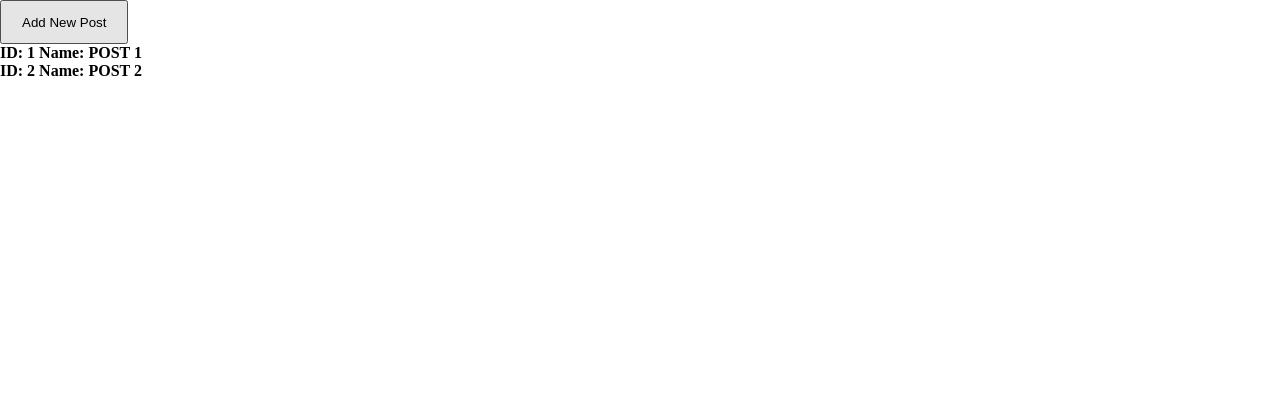
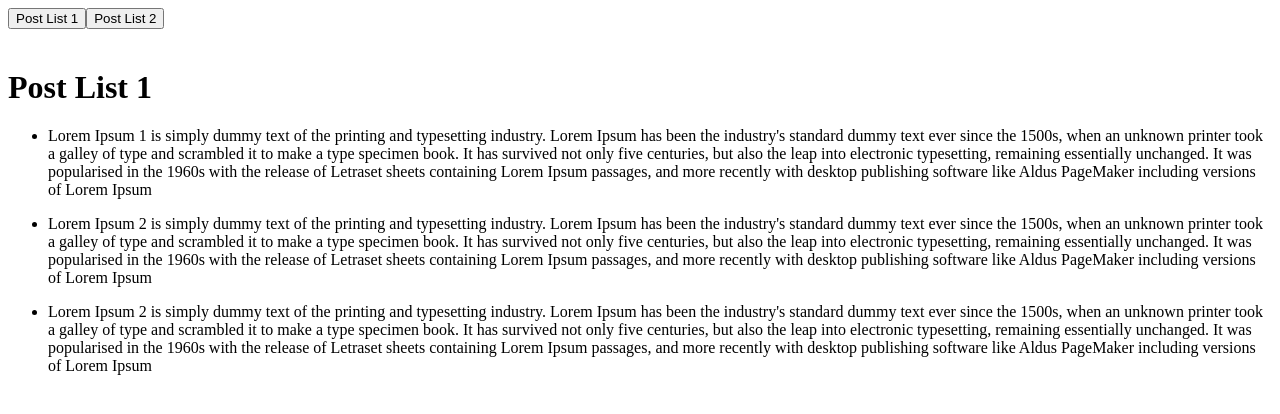
Before and after one commit to styler101/react-query-pratice, a React (Vite) app: page / in a window 1280 px wide. Shown: the top 414 px of the page. Built offline with nearby package versions, Linux system fonts and the light colour scheme.

Commit message:
feat: create tab and postlist components

```diff
--- a/src/App.jsx
+++ b/src/App.jsx
@@ -1,64 +1,23 @@
-import React from "react";
-import { useQuery, useMutation, useQueryClient }from 'react-query'
-import { wait } from './utils/Timer'
-import './App.css'
-
-const posts = [
-  { id: 1, title: ' POST 1 '},
-  { id: 2, title: ' POST 2 '}
-]
-
-// query -> you get data from the query
-// mutation -> change Data
-// formas de se salvar chaves com o react-query
-// /posts -> ["posts"]
-// /posts/1 -> ["posts", post.id],
-// /posts?authorid=1 -> ["posts", { authorId: 1}]
-// /posts/2/comments -> ["posts", post.id , "comments"]
-
-export function App() {
-
-  const queryClient = useQueryClient();
-
-  const newPostsMutation = useMutation({
-    // essa função será responsável por alterar as informãções do nossos posts
-     mutationFn: () =>  wait(1000).then(() =>{
-      return posts.push({ id: Math.random(), title: 'New Post'})
-    }),
-    // Ira invalidar o nossa chave do posts e ira alterar as mesmas.
-    onSuccess: () =>{
-      queryClient.invalidateQueries(['posts'])
-    }
+import React from 'react';
+import { PostList1 ,PostList2 ,Tabs } from './components'
 
 
-  })
-
-  const postsQuery = useQuery({
-    queryKey: ['posts'],
-    queryFn: () =>  wait(1000).then(() => posts)
-  })
-
-  console.log(postsQuery);
-
-  if(postsQuery.isLoading )  return <h1> Carregando as informações...</h1>
-  if(postsQuery.isError) return <h1> Ocorreu um erro ao processar a requisição.</h1>
-
-
-
-  return (
-  <React.Fragment>
-      <button  disabled={newPostsMutation.isLoading} onClick={() => newPostsMutation.mutate('New Post')}> Add New Post</button>
-       {postsQuery.data.map((item) => (
-        <React.Fragment key={item.id}>
-          <div style={{display: 'block'}}>
-           <strong>  ID: <span> {item.id} </span></strong>
-           <strong>  Name: <span> {item.title} </span></strong>
-          </div>
-        </React.Fragment>
-       ))}
-
-  </React.Fragment>
+const tabOptions = [
+  { id: 1, label: 'Post List 1', component: <PostList1/>},
+  { id: 2, label: 'Post List 2', component: <PostList2/>}
+]
+export default function App(){
+  const [tabIndex, setTabIndex] = React.useState(0)
+  return(
+    <React.Fragment>
+      <Tabs
+        activeTab={{
+          tabIndex,
+          setTabIndex
+        }}
+        options={tabOptions}
+        />
+       {tabOptions[tabIndex].component}
+    </React.Fragment>
   )
 }
-
-export default App;
--- /dev/null
+++ b/src/components/PostList1/index.jsx
@@ -0,0 +1,17 @@
+import React from 'react';
+import '../styles.css'
+
+export function PostList1(){
+  return(
+    <div className='container'>
+      <h1> Post List 1 </h1>
+      <ul>
+        <li> Lorem  Ipsum 1 is simply dummy text of the printing and typesetting industry. Lorem Ipsum has been the industry's standard dummy text ever since the 1500s, when an unknown printer took a galley of type and scrambled it to make a type specimen book. It has survived not only five centuries, but also the leap into electronic typesetting, remaining essentially unchanged. It was popularised in the 1960s with the release of Letraset sheets containing Lorem Ipsum passages, and more recently with desktop publishing software like Aldus PageMaker including versions of Lorem Ipsum </li>
+        <li> Lorem Ipsum 2  is simply dummy text of the printing and typesetting industry. Lorem Ipsum has been the industry's standard dummy text ever since the 1500s, when an unknown printer took a galley of type and scrambled it to make a type specimen book. It has survived not only five centuries, but also the leap into electronic typesetting, remaining essentially unchanged. It was popularised in the 1960s with the release of Letraset sheets containing Lorem Ipsum passages, and more recently with desktop publishing software like Aldus PageMaker including versions of Lorem Ipsum </li>
+
+
+        <li> Lorem Ipsum 2  is simply dummy text of the printing and typesetting industry. Lorem Ipsum has been the industry's standard dummy text ever since the 1500s, when an unknown printer took a galley of type and scrambled it to make a type specimen book. It has survived not only five centuries, but also the leap into electronic typesetting, remaining essentially unchanged. It was popularised in the 1960s with the release of Letraset sheets containing Lorem Ipsum passages, and more recently with desktop publishing software like Aldus PageMaker including versions of Lorem Ipsum </li>
+      </ul>
+    </div>
+  )
+}
--- /dev/null
+++ b/src/components/PostList2/index.jsx
@@ -0,0 +1,17 @@
+import React from 'react';
+import '../styles.css'
+
+export function PostList2(){
+  return(
+    <div className='container'>
+      <h1> Post List 2 </h1>
+      <ul>
+        <li> Lorem  Ipsum 1 is simply dummy text of the printing and typesetting industry. Lorem Ipsum has been the industry's standard dummy text ever since the 1500s, when an unknown printer took a galley of type and scrambled it to make a type specimen book. It has survived not only five centuries, but also the leap into electronic typesetting, remaining essentially unchanged. It was popularised in the 1960s with the release of Letraset sheets containing Lorem Ipsum passages, and more recently with desktop publishing software like Aldus PageMaker including versions of Lorem Ipsum </li>
+        <li> Lorem Ipsum 2  is simply dummy text of the printing and typesetting industry. Lorem Ipsum has been the industry's standard dummy text ever since the 1500s, when an unknown printer took a galley of type and scrambled it to make a type specimen book. It has survived not only five centuries, but also the leap into electronic typesetting, remaining essentially unchanged. It was popularised in the 1960s with the release of Letraset sheets containing Lorem Ipsum passages, and more recently with desktop publishing software like Aldus PageMaker including versions of Lorem Ipsum </li>
+
+
+        <li> Lorem Ipsum 2  is simply dummy text of the printing and typesetting industry. Lorem Ipsum has been the industry's standard dummy text ever since the 1500s, when an unknown printer took a galley of type and scrambled it to make a type specimen book. It has survived not only five centuries, but also the leap into electronic typesetting, remaining essentially unchanged. It was popularised in the 1960s with the release of Letraset sheets containing Lorem Ipsum passages, and more recently with desktop publishing software like Aldus PageMaker including versions of Lorem Ipsum </li>
+      </ul>
+    </div>
+  )
+}
--- /dev/null
+++ b/src/components/Tabs/index.jsx
@@ -0,0 +1,22 @@
+import React, { SetStateAction, useCallback } from "react";
+
+
+export function Tabs(props) {
+  const { activeTab, options } = props;
+  const {tabIndex, setTabIndex } =activeTab
+
+  const handleChangeTab = useCallback((id) => {
+    setTabIndex(id)
+    console.log(tabIndex)
+  },[activeTab])
+
+  return (
+    <div>
+      {options.map((item, index) => (
+        <React.Fragment key={item.id}>
+          <button onClick={() => handleChangeTab(index)}> {item.label}</button>
+        </React.Fragment>
+      ))}
+    </div>
+  );
+}
--- /dev/null
+++ b/src/components/index.jsx
@@ -0,0 +1,3 @@
+export * from './Tabs'
+export * from './PostList1'
+export * from './PostList2'
--- /dev/null
+++ b/src/components/styles.css
@@ -0,0 +1,8 @@
+.container {
+  width: 100%;
+  margin-top: 40px;
+}
+
+.container ul li + li {
+  margin-top: 16px;
+}
```
